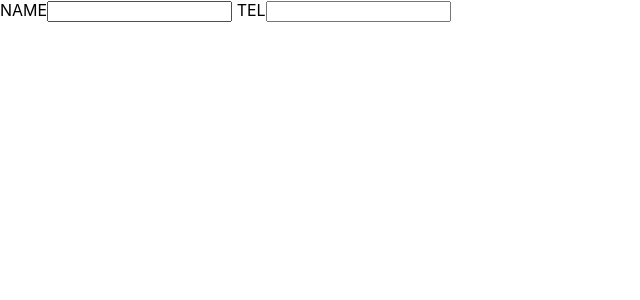
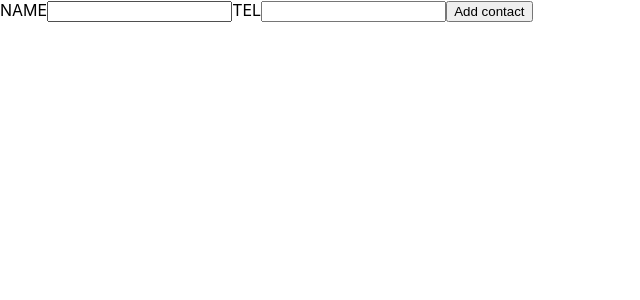
Before and after one commit to DOROSHYK/goit-react-hw-02-phonebook, a React (Create React App) app: page / in a window 1280 px wide. Shown: the top 300 px of the page, without its empty margins (0-640 px from the left). Built offline with nearby package versions, Linux system fonts and the light colour scheme.

Commit message:
add some for start

```diff
--- a/package.json
+++ b/package.json
@@ -11,6 +11,7 @@
     "react": "^17.0.2",
     "react-dom": "^17.0.2",
     "react-scripts": "4.0.3",
+    "shortid": "^2.2.16",
     "web-vitals": "^1.1.2"
   },
   "scripts": {
@@ -19,8 +20,8 @@
     "test": "react-scripts test",
     "eject": "react-scripts eject",
     "prepare": "husky install",
-     "predeploy": "npm run build",
-  "deploy": "gh-pages -d build"
+    "predeploy": "npm run build",
+    "deploy": "gh-pages -d build"
   },
   "eslintConfig": {
     "extends": [
--- a/src/App.jsx
+++ b/src/App.jsx
@@ -1,16 +1,31 @@
 import React, { Component } from 'react';
+import shortid from 'shortid';
 import InputForm from './component/InputForm/InputForm';
 
 class App extends Component {
   state = {
     contacts: [],
     name: '',
+    number: '',
+  };
+
+  addContacts = ({ name, number }) => {
+    const contact = {
+      name,
+      number,
+      id: shortid.generate(),
+    };
+
+    this.setState(({ contacts }) => ({
+      contacts: [contact, ...contacts],
+    }));
   };
 
   render() {
+    // const { contacts } = this.state;
     return (
       <>
-        <InputForm />
+        <InputForm onSubmit={this.addContacts} />
       </>
     );
   }
--- a/src/component/InputForm/InputForm.jsx
+++ b/src/component/InputForm/InputForm.jsx
@@ -7,31 +7,54 @@ class InputForm extends Component {
     number: '',
   };
 
+  handelChange = event => {
+    const { name, value } = event.currentTarget;
+    this.setState({ [name]: value });
+    console.log(event.currentTarget);
+  };
+
+  handleSubmit = event => {
+    event.preventDefault();
+    this.props.onSubmit(this.state);
+    this.reset();
+  };
+
+  reset = () => {
+    this.setState({ name: '', number: '' });
+  };
+
   render() {
+    const { name, number } = this.state;
     return (
-      <form>
+      <form onSubmit={this.handleSubmit}>
         <label>
           NAME
           <input
-            type="tel"
-            name="number"
-            pattern="\+?\d{1,4}?[-.\s]?\(?\d{1,3}?\)?[-.\s]?\d{1,4}[-.\s]?\d{1,4}[-.\s]?\d{1,9}"
-            title="Номер телефона должен состоять цифр и может содержать пробелы, тире, круглые скобки и может начинаться с +"
-            required
+            id="name"
+            value={name}
+            onChange={this.handelChange}
+            type="tex"
+            name="name"
+            // pattern="\+?\d{1,4}?[-.\s]?\(?\d{1,3}?\)?[-.\s]?\d{1,4}[-.\s]?\d{1,4}[-.\s]?\d{1,9}"
+            // title="Номер телефона должен состоять цифр и может содержать пробелы, тире, круглые скобки и может начинаться с +"
+            // required
           />
         </label>
 
         <label>
-          {' '}
           TEL
           <input
-            type="tel"
+            id="number"
+            value={number}
+            onChange={this.handelChange}
+            type="tex"
             name="number"
-            pattern="\+?\d{1,4}?[-.\s]?\(?\d{1,3}?\)?[-.\s]?\d{1,4}[-.\s]?\d{1,4}[-.\s]?\d{1,9}"
-            title="Номер телефона должен состоять цифр и может содержать пробелы, тире, круглые скобки и может начинаться с +"
-            required
+            // pattern="\+?\d{1,4}?[-.\s]?\(?\d{1,3}?\)?[-.\s]?\d{1,4}[-.\s]?\d{1,4}[-.\s]?\d{1,9}"
+            // title="Номер телефона должен состоять цифр и может содержать пробелы, тире, круглые скобки и может начинаться с +"
+            // required
           />
         </label>
+        <button type="submit">Add contact</button>
       </form>
     );
   }
```
Also changed, not shown: 1 other file (tests, documents, lock files or other folders).
